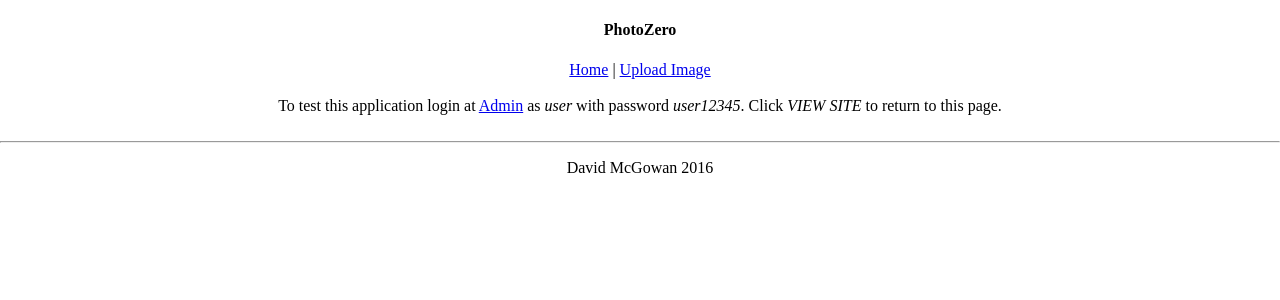
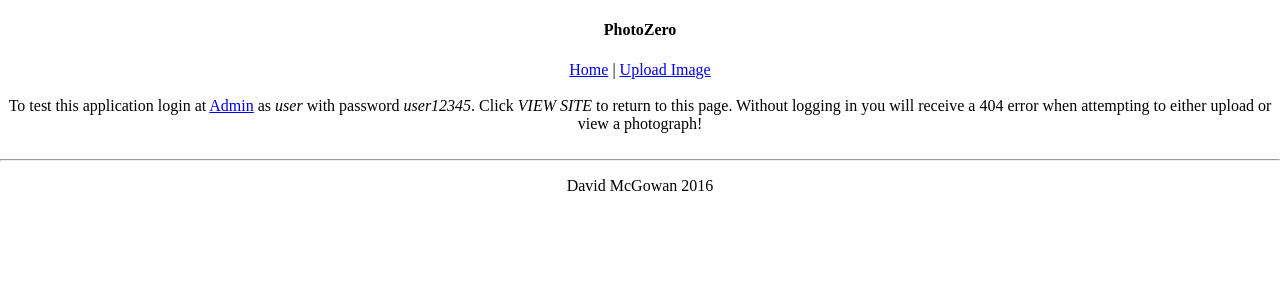
Before and after one commit to davidmcg1985/photozero-digitalocean, a Django app: template timeline/templates/base.html in a window 1280 px wide. Shown: the top 300 px of the page. Run offline with Django 3.2, Linux system fonts and the light colour scheme; the template is opened without the code that fills it, so the values that code supplies are empty; parts of the project's set-up code (start-up, migrations or seed data) failed here and were passed over.

Commit message:
added line to base.html

```diff
--- a/timeline/templates/base.html
+++ b/timeline/templates/base.html
@@ -22,7 +22,7 @@
     <a href="{% url 'timeline:create' %}">Upload Image</a>
 
     <br/><br/>
-    To test this application login at <a href="{% url 'admin:index' %}">Admin</a> as <i>user</i> with password <i>user12345</i>. Click <i>VIEW SITE</i> to return to this page.
+    To test this application login at <a href="{% url 'admin:index' %}">Admin</a> as <i>user</i> with password <i>user12345</i>. Click <i>VIEW SITE</i> to return to this page. Without logging in you will receive a 404 error when attempting to either upload or view a photograph!
 	<br/><br/>
 
 	{% block content %}
```
